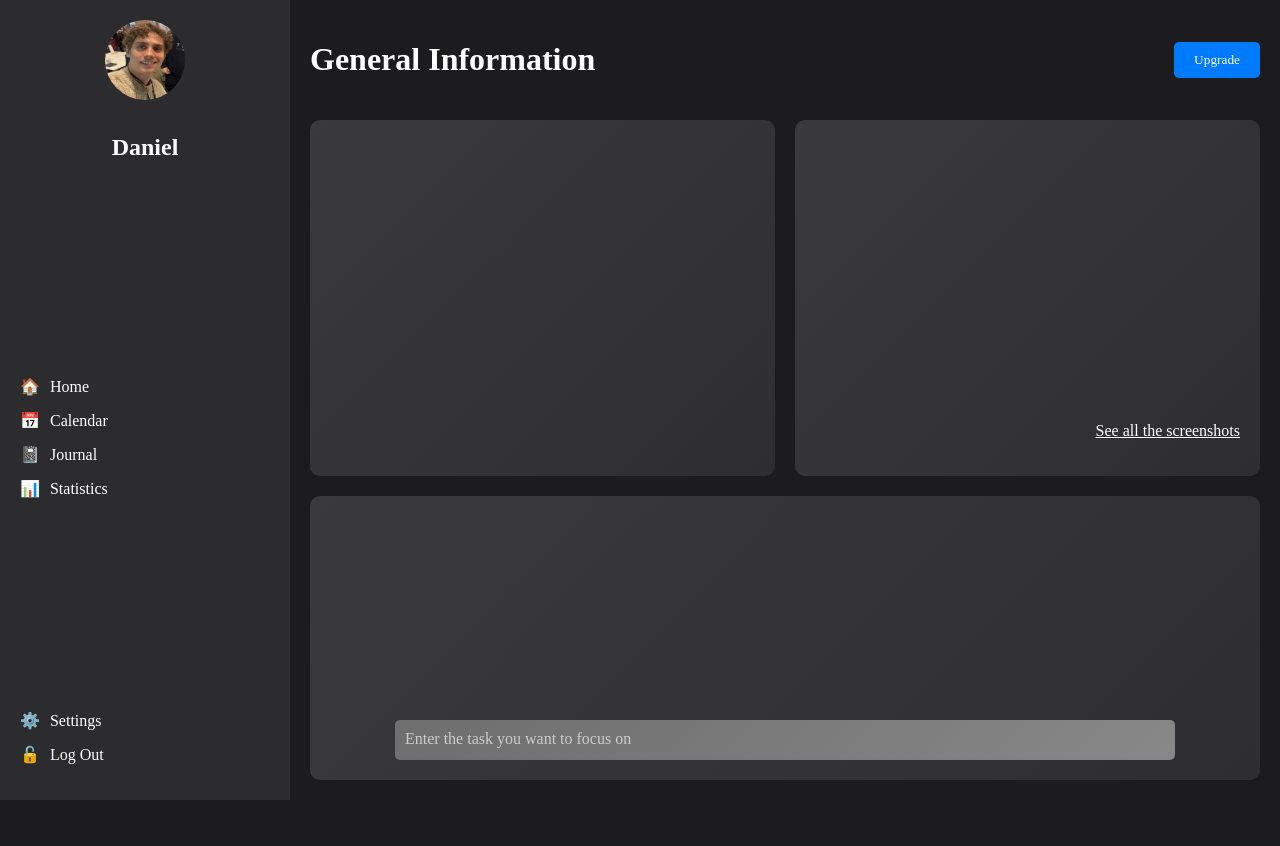
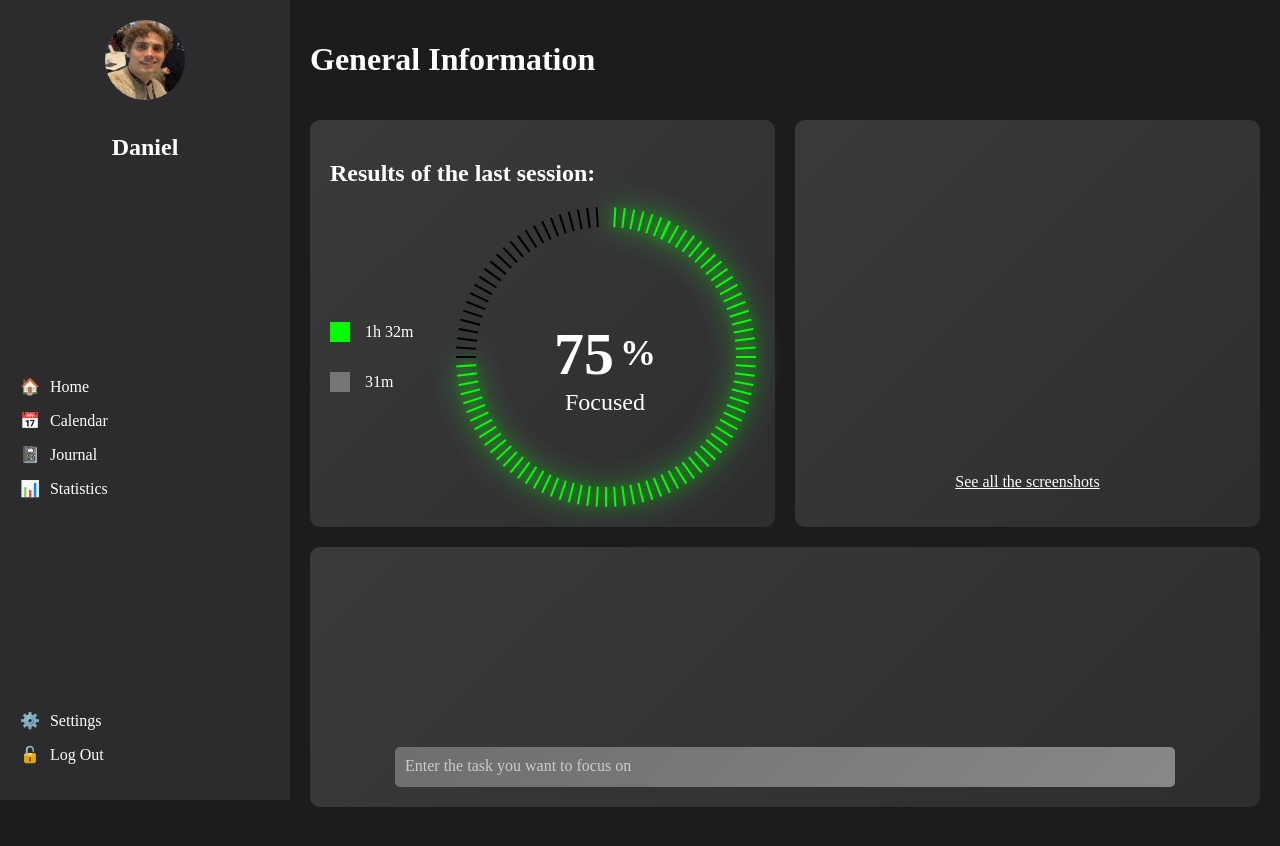
Before and after one commit to agamatlab/Electron-Focus-Tracker-UI, an Electron app: page index.html in a window 1280 px wide. Before the commit the page ends 800 px from the top, so only its background shows below. Drawn offline with nearby package versions, Linux system fonts and the light colour scheme; no server answers; a web font is replaced by a local one.

Commit message:
added: pie chart

```diff
--- a/index.html
+++ b/index.html
@@ -30,12 +30,40 @@
         <div class="main-content">
           <header>
             <h1>General Information</h1>
-            <button>Upgrade</button>
           </header>
 
 
           <div class="dashboard" id="dashboard">
-            <div class="card gradient-bg settings"></div>
+            <div class="card gradient-bg results">
+              <div class="title">
+                <h2>Results of the last session:</h2>
+              </div>
+              <div class="pieDiv">
+                <div class="pieInfo">
+
+                  <div class="infoLine" >
+                    <div class="infoColor" style="background-color: #0f0;"></div>
+                    <p>1h 32m</p>
+                  </div>
+
+                  <div class="infoLine">
+                    <div class="infoColor" style="background-color: rgb(118, 118, 118);"></div>
+                    <p>31m</p>
+                  </div>
+
+                </div>
+                <div class="cardPieContainer">
+                  <div class="cardPie">
+                    <div class ="rating">
+                      <h2> <span class="counter" data-target="75">75</span> <sup>%</sup> <br> Focused </h2>
+                      <div class="block"></div>
+                    </div>
+                  </div>
+                </div>
+              </div>
+
+            </div>
+
             <div class="card gradient-bg progress">
 
               <div class = "chartCard">
@@ -55,11 +83,16 @@
           </div>
 
           <div class="carousel" id="carousel">
-            <button onclick="toggleCarousel()">Back</button>
             <div class="carousel-container">
-              <div class="carousel-slide" id="carousel-slide">
-                <div class="image-placeholder" style="background-color: #000000; background-image: url(./assets/gaze_heatmap_overlay.png);" ></div>
+              <div class="carousel-slide" id="carousel-slide" style="margin: auto;">
+                <div class="image-placeholder" style="background-image: url(./assets/gaze_heatmap_overlay.png); " ></div>
               </div>
+            </div>
+            <div class="backDiv">
+              <div  onclick="toggleCarousel()" >
+                  <img src="./assets/arrow.png" alt="">
+              </div>
+              <!-- <button onclick="toggleCarousel()" style="border-radius: 100px; color: white;">Back</button> -->
             </div>
 
           </div>
@@ -69,6 +102,16 @@
         <script src="https://cdn.jsdelivr.net/npm/apexcharts"></script>
         <script src="./script.js"></script>
         <script>
+          let rating = document.getElementsByClassName('rating')[0];
+          let block = document.getElementsByClassName('block');
+
+          for(var i = 1; i < 100; i++){
+            rating.innerHTML += "<div class='block'></div>";
+            block[i].style.transform = "rotate("+3.6*i+"deg)";
+            block[i].style.animationDelay = `${i/40}s`;
+          }
+
+
           // Require Node.js modules (works if nodeIntegration is enabled)
           const path = require('path');
 
@@ -114,7 +157,7 @@
             console.log("toggled")
             console.log(dashboard.style.display.toString());
             if(dashboard.style.display == "grid"){
-              carousel.style.display = "block";
+              carousel.style.display = "flex";
               dashboard.style.display = "none";
             } else{
               carousel.style.display = "none";
--- a/styles.css
+++ b/styles.css
@@ -214,9 +214,17 @@
   cursor: pointer;
 }
 
+
+.carousel{
+  display: flex;
+  justify-content: center;
+  align-content: center;
+  flex-direction: column;
+}
 .carousel-container {
-      width: 100%;
+  width: 80%;
   overflow: hidden;
+  margin: auto;
 }
 
 .carousel-slide {
@@ -232,3 +240,158 @@
   background-color: #ccc;
   background-size: cover;
 }
+
+.backDiv{
+  margin-top: 20px;
+  display: flex;
+  justify-content: end;
+  align-items: end;
+}
+
+.backDiv div{
+  display: flex;
+  justify-content: center;
+  align-items: center;
+  background: rgb(255, 255, 255);
+  /* background: linear-gradient(0deg, rgb(130, 130, 130) 0%, rgb(186, 186, 186) 45%, rgb(80, 80, 80) 100%); */
+  width: 40px;
+  height: 40px;
+  border-radius: 100%;
+}
+
+.backDiv div:hover{
+  transition: 1s;
+  scale: 1.1;
+}
+.backDiv img{
+  width: 20px;
+  height: 20px;
+}
+
+.cardPieContainer{
+  display: flex;
+  flex-direction: column;
+  align-items: center;
+  justify-content: center;
+}
+
+.cardPie{
+  position: relative;
+  width: 300px;
+  height: 300px;
+}
+
+.cardPie .rating{
+  position: relative;
+  width: 100%;
+  height: 100%;
+  background: rgba(255, 0, 0, 0);
+}
+
+.card .rating .block{
+  position: absolute;
+  width: 2px;
+  height: 20px;
+  background:#000;
+  left: 50%;
+  transform-origin: 50% 150px;
+  transform: rotate(25deg);
+
+  opacity: 0;
+  animation: animate 0.1s linear forwards ;
+}
+
+.card .rating .block2{
+  position: absolute;
+  width: 2px;
+  height: 15px;
+  background:#000;
+  left: 50%;
+  transform-origin: 50% 100px;
+  transform: rotate(25deg);
+
+  opacity: 0;
+  animation: animate 0.1s linear forwards ;
+}
+
+@keyframes animate{
+  to{
+    opacity: 1;
+  }
+}
+
+.card .rating .block:nth-child(-n+76){
+  background: #0f0;
+  box-shadow: 0 0 15px #0f0, 0 0 30px #0f0;
+}
+
+.card .rating h2{
+  position: absolute;
+  top: 50%;
+  left: 50%;
+  transform: translate(-50%,-50%);
+  color: #fff;
+  font-size: 1.5em;
+  font-weight: 500;
+  text-align: center;
+  line-height: 1.5em;
+}
+
+.card .rating h2 span{
+  font-size: 2.5em;
+  font-weight: 700;
+}
+
+.card .rating h2 sup{
+  font-size: 36px;
+  font-weight: 700;
+}
+
+.progress{
+  display: flex;
+  justify-content: center;
+  align-items: center;
+}
+
+.results{
+  display: flex;
+  flex-direction: column;
+  justify-content: start;
+  align-items: center;
+}
+
+.results .title{
+  width: 100%;
+}
+.results .title h2{
+  align-self: self-start;
+  text-align: left;
+}
+
+.pieDiv{
+  height: 100%;
+  width: 100%;
+  display: flex;
+}
+
+.pieDiv .pieInfo{
+  width: 40%;
+  display: flex;
+  flex-direction: column;
+
+  justify-content: center;
+  align-items: start;
+}
+
+.infoLine{
+  width: 100%;
+  display: flex;
+  justify-content: start;
+  align-items: center;
+  gap: 15px;
+}
+
+.infoColor{
+  height: 20px;
+  width: 20px;
+}
```
Also changed, not shown: assets/arrow.png (added). Lines whose indentation alone changed are shown as unchanged.
